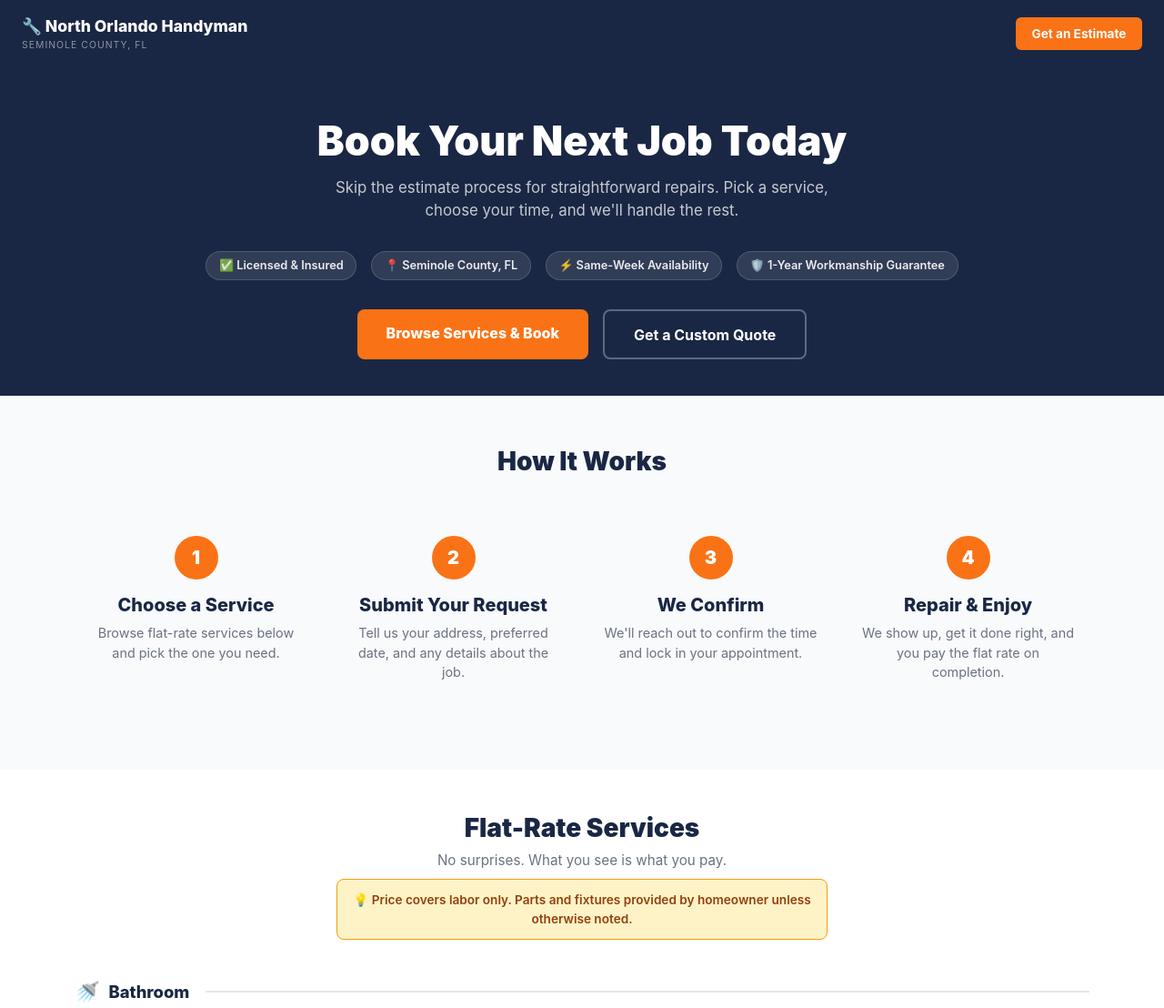
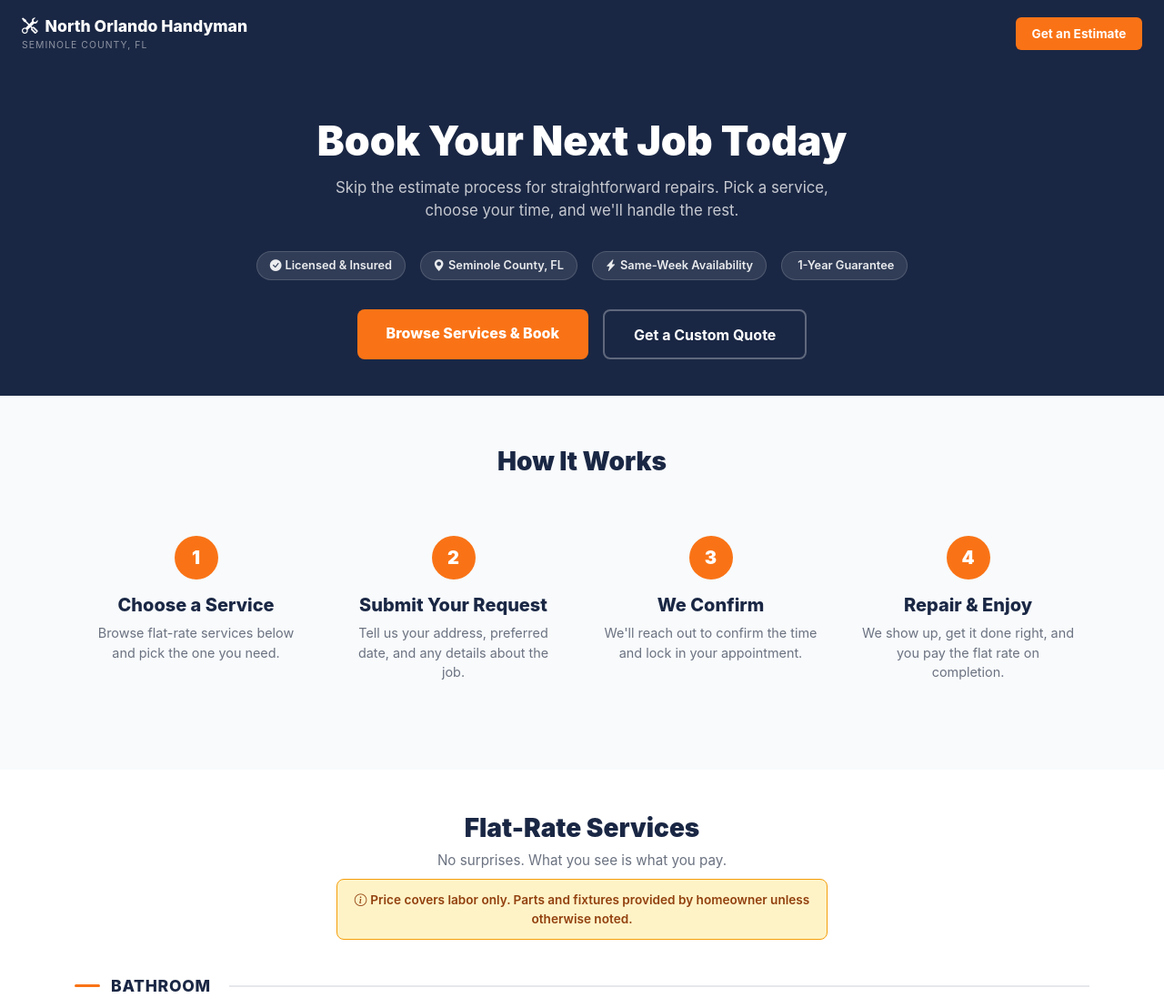
Before and after one commit to tblankenship87/north-orlando-handyman, a Flask app: page /book in a window 1280 px wide. Shown: the top 1108 px of the page at 91% size. Run offline with Flask 3, Linux system fonts and the light colour scheme.

Commit message:
Remove all emojis — replace with Bootstrap icons, fix service card photo to top

```diff
--- a/templates/admin/base.html
+++ b/templates/admin/base.html
@@ -13,7 +13,7 @@
 <div class="admin-layout">
   <!-- Sidebar -->
   <nav class="admin-sidebar">
-    <div class="sidebar-brand">🔧 NOH Admin<small>North Orlando Handyman</small></div>
+    <div class="sidebar-brand"><i class="bi bi-tools me-2"></i>NOH Admin<small>North Orlando Handyman</small></div>
     <ul class="sidebar-nav">
       <li><a href="{{ url_for('admin_dashboard') }}" class="{% if request.endpoint == 'admin_dashboard' %}active{% endif %}">
         <i class="bi bi-speedometer2"></i> Dashboard
--- a/templates/admin/dashboard.html
+++ b/templates/admin/dashboard.html
@@ -79,7 +79,7 @@
 
     <!-- Quick Actions -->
     <div class="card border-0 shadow-sm">
-      <div class="card-header fw-bold">⚡ Quick Actions</div>
+      <div class="card-header fw-bold"><i class="bi bi-lightning-charge me-1"></i>Quick Actions</div>
       <div class="card-body">
         <div class="quick-actions mb-3">
           <a href="{{ url_for('admin_leads') }}" class="btn btn-outline-primary btn-sm">
@@ -95,7 +95,7 @@
             <i class="bi bi-receipt me-1"></i> Invoices
           </a>
         </div>
-        <p class="text-muted small mb-1 fw-semibold">📋 Customer Booking Link</p>
+        <p class="text-muted small mb-1 fw-semibold">Customer Booking Link</p>
         <div class="booking-link-box" id="booking-link" onclick="copyBookingLink()" title="Click to copy">
           {{ request.host_url }}request
         </div>
@@ -107,7 +107,7 @@
             Open ↗
           </a>
         </div>
-        <div id="copy-confirm" class="text-success small mt-1" style="display:none;">✅ Copied to clipboard!</div>
+        <div id="copy-confirm" class="text-success small mt-1" style="display:none;"><i class="bi bi-check2"></i> Copied!</div>
       </div>
     </div>
 
--- a/templates/admin/lead_detail.html
+++ b/templates/admin/lead_detail.html
@@ -27,7 +27,7 @@
 
     {% if lead_photos %}
     <div class="card border-0 shadow-sm mt-3">
-      <div class="card-header fw-bold">📷 Customer Photos ({{ lead_photos | length }})</div>
+      <div class="card-header fw-bold">Customer Photos ({{ lead_photos | length }})</div>
       <div class="card-body p-2">
         <div class="row g-2">
           {% for p in lead_photos %}
@@ -45,7 +45,7 @@
     </div>
     {% elif lead.photo_data %}
     <div class="card border-0 shadow-sm mt-3">
-      <div class="card-header fw-bold">📷 Customer Photo</div>
+      <div class="card-header fw-bold">Customer Photo</div>
       <div class="card-body p-2">
         <a href="data:{{ lead.photo_mime }};base64,{{ lead.photo_data }}" target="_blank">
           <img src="data:{{ lead.photo_mime }};base64,{{ lead.photo_data }}"
--- a/templates/admin/login.html
+++ b/templates/admin/login.html
@@ -9,7 +9,7 @@
 <body class="d-flex align-items-center justify-content-center min-vh-100" style="background:#f0f2f5;">
   <div class="card shadow border-0" style="width:360px;">
     <div class="card-header text-white text-center py-4" style="background:#1a2744;">
-      <div class="fs-1">🔧</div>
+      <div class="fs-1 text-white"><i class="bi bi-tools"></i></div>
       <h5 class="mb-0 fw-bold">North Orlando Handyman</h5>
       <small class="opacity-75">Admin Portal</small>
     </div>
--- a/templates/admin/quote_builder.html
+++ b/templates/admin/quote_builder.html
@@ -4,7 +4,7 @@
 
 {% if edit_quote %}
 <div class="alert alert-warning border-0 mb-3">
-  ✏️ <strong>Editing Quote #{{ edit_quote.id }}</strong> — make your changes and save. Status will reset to Draft so you can resend the updated link.
+  <i class="bi bi-pencil me-1"></i><strong>Editing Quote #{{ edit_quote.id }}</strong> — make your changes and save. Status will reset to Draft so you can resend the updated link.
 </div>
 {% elif template_items %}
 <div class="alert alert-info border-0 mb-3">
--- a/templates/admin/quote_detail.html
+++ b/templates/admin/quote_detail.html
@@ -56,7 +56,7 @@
         {% endif %}
 
         {% if quote.status == 'approved' %}
-          <div class="alert alert-success mb-0">✅ Approved on {{ quote.approved_at.strftime('%b %d') }}</div>
+          <div class="alert alert-success mb-0"><i class="bi bi-check-circle-fill me-1"></i>Approved on {{ quote.approved_at.strftime('%b %d') }}</div>
           {% if not quote.invoices %}
             <form method="POST" action="{{ url_for('admin_invoices') }}">
               <input type="hidden" name="quote_id" value="{{ quote.id }}">
@@ -77,9 +77,9 @@
           </div>
         {% endif %}
 
-        <a href="{{ url_for('admin_quote_edit', quote_id=quote.id) }}" class="btn btn-outline-warning btn-sm">✏️ Edit Quote</a>
+        <a href="{{ url_for('admin_quote_edit', quote_id=quote.id) }}" class="btn btn-outline-warning btn-sm"><i class="bi bi-pencil me-1"></i>Edit Quote</a>
         <form method="POST" action="{{ url_for('admin_quote_delete', quote_id=quote.id) }}" class="d-inline" onsubmit="return confirm('Discard this quote and return lead to queue?')">
-          <button type="submit" class="btn btn-outline-danger btn-sm">🗑 Discard</button>
+          <button type="submit" class="btn btn-outline-danger btn-sm"><i class="bi bi-trash me-1"></i>Discard</button>
         </form>
         <a href="{{ url_for('admin_quotes') }}" class="btn btn-outline-secondary btn-sm">← All Quotes</a>
       </div>
--- a/templates/base.html
+++ b/templates/base.html
@@ -14,7 +14,7 @@
 <nav class="navbar navbar-dark" style="background:#1a2744;">
   <div class="container">
     <a class="navbar-brand fw-bold" href="{{ url_for('request_form') }}">
-      🔧 North Orlando Handyman
+      North Orlando Handyman
     </a>
     <span class="text-white-50 small">Seminole County, FL</span>
   </div>
--- a/templates/book.html
+++ b/templates/book.html
@@ -55,9 +55,9 @@
     .services-section .subtitle { text-align: center; color: #6b7280; margin-bottom: 0.5rem; font-size: 0.95rem; }
     .reservation-note { text-align: center; background: #fef3c7; border: 1px solid #f59e0b; border-radius: 8px; padding: 0.75rem 1rem; font-size: 0.85rem; color: #92400e; max-width: 540px; margin: 0 auto 2.5rem; font-weight: 600; }
 
-    .category-header { display: flex; align-items: center; gap: 0.6rem; margin: 2.5rem 0 1rem; }
-    .category-header .emoji { font-size: 1.4rem; }
-    .category-header h3 { font-size: 1.15rem; font-weight: 800; color: var(--navy); margin: 0; }
+    .category-header { display: flex; align-items: center; gap: 0.75rem; margin: 2.5rem 0 1rem; }
+    .category-header h3 { font-size: 1.1rem; font-weight: 800; color: var(--navy); margin: 0; text-transform: uppercase; letter-spacing: 0.04em; }
+    .category-accent { width: 28px; height: 3px; background: var(--orange); border-radius: 2px; flex-shrink: 0; }
     .category-divider { border-top: 2px solid #e5e7eb; flex: 1; margin-left: 0.5rem; }
 
     .service-card {
@@ -138,7 +138,7 @@
 <!-- Nav -->
 <nav class="site-nav">
   <a href="{{ url_for('book_landing') }}" class="brand">
-    🔧 North Orlando Handyman
+    <i class="bi bi-tools me-2"></i>North Orlando Handyman
     <small>Seminole County, FL</small>
   </a>
   <a href="{{ url_for('request_form') }}" class="nav-cta">Get an Estimate</a>
@@ -149,10 +149,10 @@
   <h1>Book Your Next Job Today</h1>
   <p>Skip the estimate process for straightforward repairs. Pick a service, choose your time, and we'll handle the rest.</p>
   <div class="hero-badges">
-    <span class="hero-badge">✅ Licensed & Insured</span>
-    <span class="hero-badge">📍 Seminole County, FL</span>
-    <span class="hero-badge">⚡ Same-Week Availability</span>
-    <span class="hero-badge">🛡️ 1-Year Workmanship Guarantee</span>
+    <span class="hero-badge"><i class="bi bi-check-circle-fill me-1"></i>Licensed & Insured</span>
+    <span class="hero-badge"><i class="bi bi-geo-alt-fill me-1"></i>Seminole County, FL</span>
+    <span class="hero-badge"><i class="bi bi-lightning-charge-fill me-1"></i>Same-Week Availability</span>
+    <span class="hero-badge"><i class="bi bi-shield-check-fill me-1"></i>1-Year Guarantee</span>
   </div>
   <div class="hero-actions">
     <a href="#services" class="btn-hero-primary">Browse Services & Book</a>
@@ -203,12 +203,12 @@
     <h2>Flat-Rate Services</h2>
     <p class="subtitle">No surprises. What you see is what you pay.</p>
     <div class="reservation-note">
-      💡 Price covers labor only. Parts and fixtures provided by homeowner unless otherwise noted.
+      <i class="bi bi-info-circle me-1"></i>Price covers labor only. Parts and fixtures provided by homeowner unless otherwise noted.
     </div>
 
     {% for category in flat_rate_services %}
     <div class="category-header">
-      <span class="emoji">{{ category.emoji }}</span>
+      <div class="category-accent"></div>
       <h3>{{ category.category }}</h3>
       <div class="category-divider"></div>
     </div>
@@ -216,15 +216,17 @@
       {% for svc in category.services %}
       <div class="col-sm-6 col-lg-3">
         <div class="service-card">
+          {% if svc.photo_url is defined and svc.photo_url %}
+          <div style="margin:-1.25rem -1.25rem 1rem -1.25rem; overflow:hidden; border-radius:10px 10px 0 0;">
+            <img src="{{ svc.photo_url }}" alt="{{ svc.name }}" style="width:100%;height:140px;object-fit:cover;display:block;" loading="lazy" onerror="this.parentElement.style.display='none'">
+          </div>
+          {% endif %}
           <h5>{{ svc.name }}</h5>
           <p>{{ svc.desc }}</p>
           <div class="service-meta">
             <span class="price">${{ svc.price }}</span>
             <span class="time"><i class="bi bi-clock"></i> {{ svc.time }}</span>
           </div>
-          {% if svc.photo_url is defined and svc.photo_url %}
-          <img src="{{ svc.photo_url }}" alt="{{ svc.name }}" style="width:100%;height:130px;object-fit:cover;border-radius:8px;margin-bottom:0.75rem;" loading="lazy" onerror="this.style.display='none'">
-          {% endif %}
           <a href="{{ url_for('request_form', service=svc.service_type, tier='1') }}" class="btn-book">Book This →</a>
         </div>
       </div>
@@ -271,14 +273,14 @@
         </div>
       </div>
     </div>
-    <p class="text-center text-muted small mt-3">⭐ Reviews from Google. <a href="https://northorlandohandyman.com" target="_blank" class="text-muted">See all reviews</a></p>
+    <p class="text-center text-muted small mt-3"><i class="bi bi-google me-1"></i>Reviews from Google. <a href="https://northorlandohandyman.com" target="_blank" class="text-muted">See all reviews</a></p>
   </div>
 </section>
 
 <!-- Service Area -->
 <section class="area-section">
   <div class="container">
-    <h2>📍 Proudly Serving Seminole County</h2>
+    <h2>Proudly Serving Seminole County</h2>
     <p>From Sanford to Oviedo — if you're in Seminole County, we come to you.</p>
     <div class="city-tags">
       <span class="city-tag">Sanford</span>
@@ -298,7 +300,7 @@
 <!-- Warranty -->
 <section class="warranty-section">
   <div class="container">
-    <h3>🛡️ 1-Year Workmanship Guarantee</h3>
+    <h3><i class="bi bi-shield-check me-2"></i>1-Year Workmanship Guarantee</h3>
     <p>Every job we complete is backed by a full one-year guarantee. If something isn't right, we come back and fix it — no questions asked, no extra charge.</p>
   </div>
 </section>
--- a/templates/invoice_view.html
+++ b/templates/invoice_view.html
@@ -43,7 +43,7 @@
           </form>
           <p class="text-muted text-center mt-2 small">Secure payment. Receipt sent to your email.</p>
         {% else %}
-          <div class="alert alert-success text-center fw-bold">✅ Paid — Thank you!</div>
+          <div class="alert alert-success text-center fw-bold"><i class="bi bi-check-circle-fill me-1"></i>Paid — Thank you!</div>
         {% endif %}
       </div>
     </div>
--- a/templates/quote_view.html
+++ b/templates/quote_view.html
@@ -4,7 +4,7 @@
 <div class="row justify-content-center">
   <div class="col-lg-7">
     {% if quote.status == 'approved' %}
-      <div class="alert alert-success text-center fw-bold">✅ Quote Approved — our team will reach out shortly to lock in your appointment.</div>
+      <div class="alert alert-success text-center fw-bold"><i class="bi bi-check-circle-fill me-1"></i>Quote Approved — our team will reach out shortly to lock in your appointment.</div>
     {% elif quote.status == 'rejected' %}
       <div class="alert alert-secondary text-center">Quote declined. Questions? Give us a call at <a href="tel:+14071234567">(407) 123-4567</a></div>
     {% endif %}
@@ -12,7 +12,7 @@
     <div class="card shadow-sm border-0">
       <div class="card-header text-white" style="background:#1a2744;">
         <div class="d-flex justify-content-between align-items-center">
-          <h5 class="mb-0">🔧 Estimate #{{ quote.id }}</h5>
+          <h5 class="mb-0">Estimate #{{ quote.id }}</h5>
           <small>{{ quote.created_at.strftime('%B %d, %Y') }}</small>
         </div>
       </div>
@@ -63,7 +63,7 @@
             <div class="col-6">
               <form method="POST">
                 <input type="hidden" name="action" value="approve">
-                <button class="btn btn-success w-100 fw-bold">✅ Approve Quote</button>
+                <button class="btn btn-success w-100 fw-bold"><i class="bi bi-check-circle me-1"></i>Approve Quote</button>
               </form>
             </div>
             <div class="col-6">
--- a/templates/request.html
+++ b/templates/request.html
@@ -6,16 +6,16 @@
     <div class="card shadow-sm border-0">
       <div class="card-header text-white" style="background:#1a2744;">
         {% if prefill_tier == '1' %}
-        <h4 class="mb-0">📅 Book a Flat-Rate Job</h4>
+        <h4 class="mb-0">Book a Flat-Rate Job</h4>
         <small class="opacity-75">Fill in your details and we'll confirm your appointment</small>
         {% else %}
-        <h4 class="mb-0">📋 Request a Free Estimate</h4>
+        <h4 class="mb-0">Request a Free Estimate</h4>
         <small class="opacity-75">We'll get back to you within the hour</small>
         {% endif %}
       </div>
       {% if prefill_tier == '1' %}
       <div class="alert alert-warning border-0 rounded-0 mb-0" style="font-size:0.85rem;">
-        ⚡ <strong>Flat-Rate Booking</strong> — You'll pay the listed price on completion. No surprises.
+        <i class="bi bi-lightning-charge me-1"></i><strong>Flat-Rate Booking</strong> — You'll pay the listed price on completion. No surprises.
         <a href="{{ url_for('book_landing') }}" class="float-end text-muted" style="font-size:0.8rem;">← Back to services</a>
       </div>
       {% endif %}
--- a/templates/request_thanks.html
+++ b/templates/request_thanks.html
@@ -3,7 +3,7 @@
 {% block content %}
 <div class="row justify-content-center text-center mt-5">
   <div class="col-lg-6">
-    <div class="display-1 mb-3">✅</div>
+    <div class="display-1 mb-3 text-success"><i class="bi bi-check-circle-fill"></i></div>
     <h2 class="fw-bold" style="color:#1a2744;">We got your request!</h2>
     <p class="lead text-muted">Our team will be in touch within the hour to talk through your project. to discuss your project.</p>
     <p class="text-muted">In the meantime, feel free to check out our <a href="https://northorlandohandyman.com/services" target="_blank">full services list</a>.</p>
```
